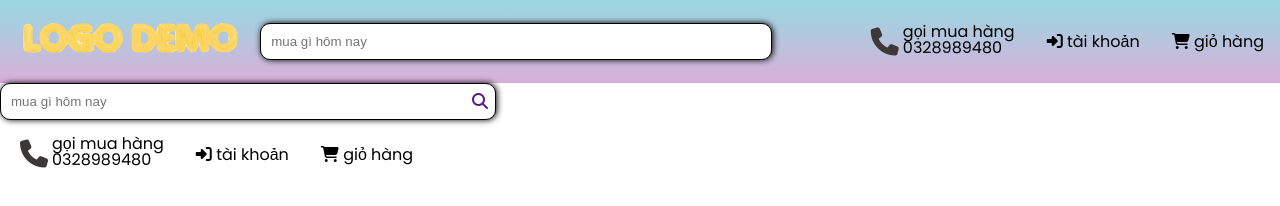
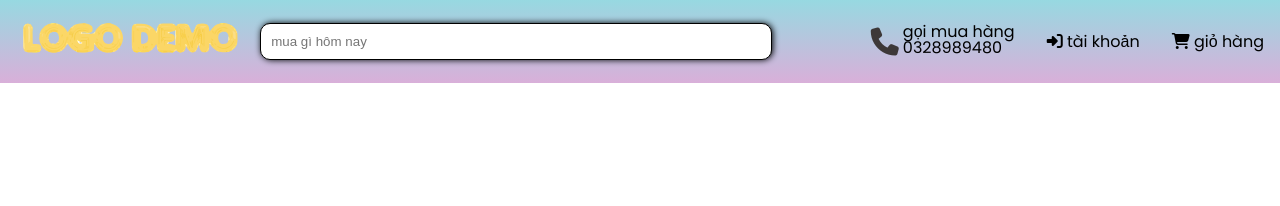
Before and after one commit to NguyenAlpha/Web_Project, a plain HTML site: page index.html in a window 1280 px wide. Shown: the top 206 px of the page. Drawn offline with Linux system fonts and the light colour scheme.

Commit message:
10/10 Nguyen 4

```diff
--- a/index.html
+++ b/index.html
@@ -21,11 +21,8 @@
 <body style="height:3000px ;">
     <!-- <img src="./assets/img/LOGO DEMO (1).svg" alt="" height="80px" > -->
     <header class="header">
-    <div class="main-content">
-
-
-        <div class="body-header">
-
+        <div class="main-content">
+            <div class="body-header">
                 <!-- logo -->
                 <div class="logo">
                     <img src="./assets/img/LOGO DEMO (1).svg" alt="LOGO DEMO">
@@ -61,41 +58,7 @@
                     </a>
                 </div>
             </div>
-
-            <!-- search -->
-            <div class="search">
-                <input type="text" placeholder="mua gì hôm nay" required>
-                <a href="">
-                    <i class="fa-solid fa-magnifying-glass"></i>
-                </a>
-            </div>
-
-            <!-- mục đầu -->
-            <div class="muc-dau">
-                <!-- liên hệ -->
-                <a class="thong-tin-lien-he" href="tel:0328989480">
-                    <i class="fa-solid fa-phone"></i>
-                    <div class="phone" >
-                        <span>gọi mua hàng</span>
-                        <span>0328989480</span>
-                    </div>
-                </a>
-
-                <!-- đăng nhập -->
-                <a class="login" href="./page/login.html">
-                    <i class="fa-solid fa-right-to-bracket"></i>
-                    <span>tài khoản</span>
-                </a>
-
-                <!-- giỏ hàng -->
-                <a class="gio-hang" href="">
-                    <i class="fa-solid fa-cart-shopping"></i>
-                    <span>giỏ hàng</span>
-                </a>
-            </div>
         </div>
-
-    </div>
     </header>
 
 </body>
```
